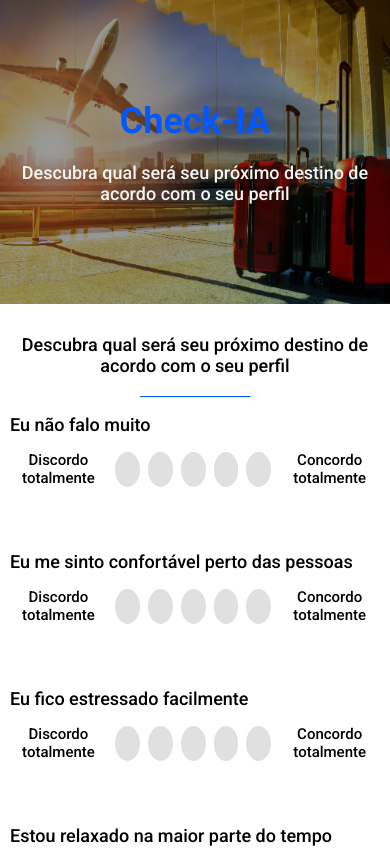
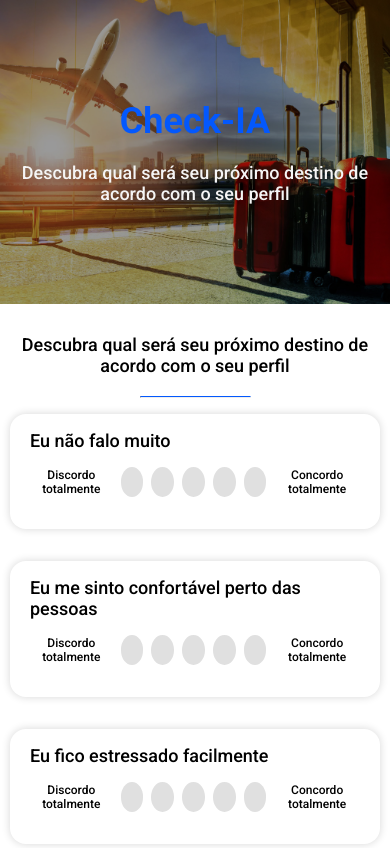
Before and after one commit to mateusfugita/check-ia, a React (Create React App) app: page / in a window 390 px wide. Shown: the top 848 px of the page. Built offline with nearby package versions, Linux system fonts and the light colour scheme; no server answers; the HTML template or start-up script is replaced by a standard one.

Commit message:
add box-shadow and fix responsiveness

```diff
--- a/src/components/Question/styles.css
+++ b/src/components/Question/styles.css
@@ -5,6 +5,13 @@
     flex-direction: column;
     justify-content: space-between;
     margin: 16px 0;
+    border-radius: 16px;
+    box-shadow: 0px 0px 8px 0px rgba(0,0,0,0.16);
+    padding: 16px 20px;
+}
+
+.question-block label {
+    font-size: 18px;
 }
 
 .answers-container {
@@ -13,28 +20,43 @@
     justify-content: space-between;
     gap: 8px;
     padding: 16px 0;
-    margin-bottom: 16px;
-}
-
-@media (min-width: 400px) {
-    .answers-container {
-        padding: 16px 50px;
-    }
 }
 
 .answers-range-labels {
     text-align: center;
-    font-size: 15px;
+    font-size: 12px;
 }
 
 .btn-answers {
     background: #E0E0E0;
     border-radius: 50%;
-    width: 35px;
-    height: 35px;
+    width: 30px;
+    height: 30px;
     transition: background-color 0.4s;
 }
 
 .active, .btn-answers:hover {
     background: #0358FD;
 }
+
+@media (min-width: 400px) {
+    .question-block label {
+        font-size: 20px;
+    }
+    .answers-container {
+        padding: 16px 20px;
+    }
+    .btn-answers {
+        width: 35px;
+        height: 35px;
+    }
+    .answers-range-labels {
+        font-size: 15px;
+    }
+}
+
+@media (min-width: 600px){
+    .answers-container {
+        padding: 16px 50px;
+    }
+}
```
